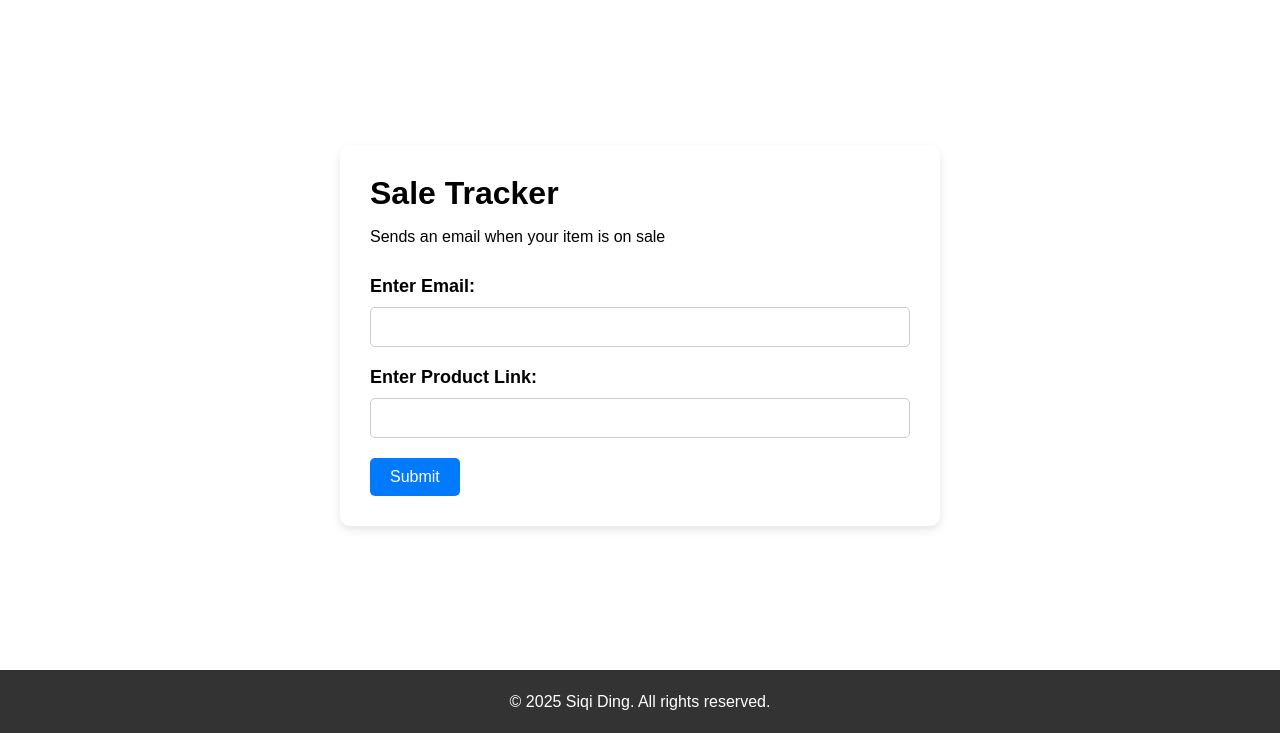
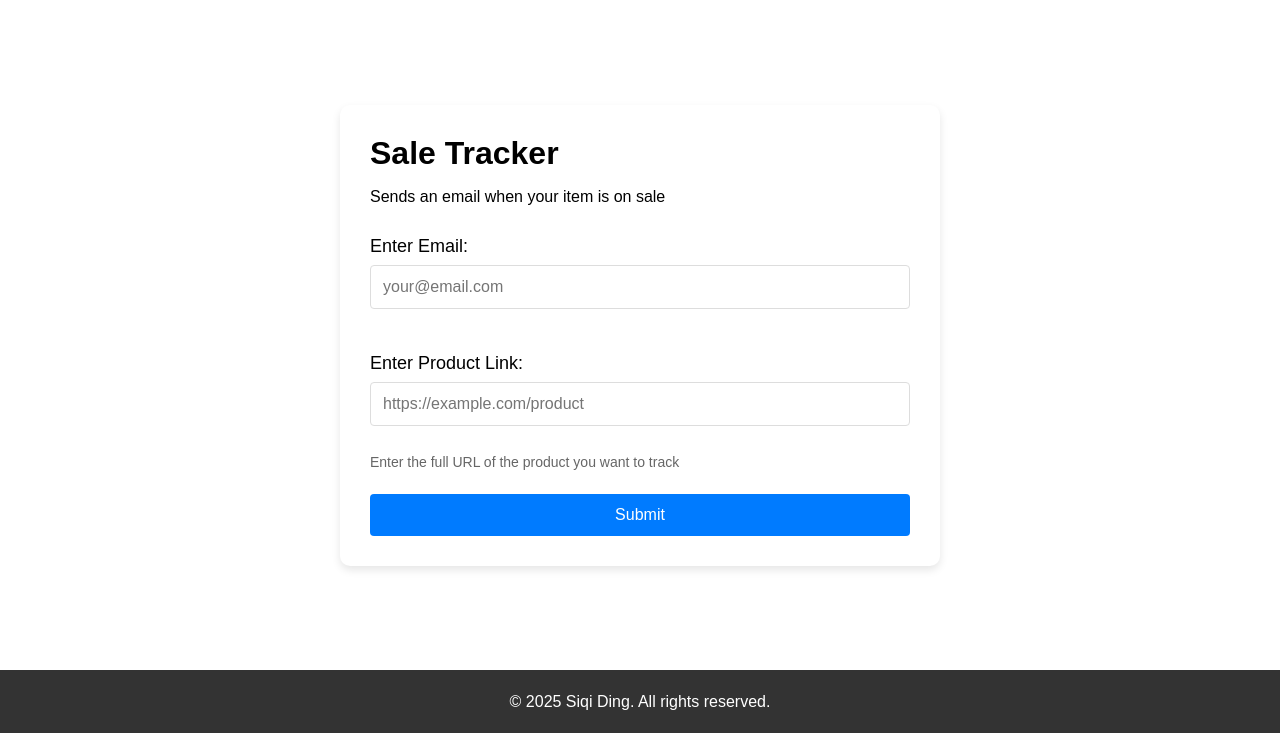
Before and after one commit to developer-az/SalesTracker, a Flask app: page / in a window 1280 px wide. Shown: the part 67-800 px from the top of the page. Run offline with Flask 3, Linux system fonts and the light colour scheme.

Commit message:
Enhance Sale Tracker ~ improved email, security, and UI
- Added ProductState class for better state management
- Improved email sending with better error handling
- Added loading states and better user feedback
- Enhanced form validation and styling
- Added rate limiting and security features
- Improved logging and debugging

```diff
--- a/app.py
+++ b/app.py
@@ -1,5 +1,7 @@
 from flask import Flask, request, jsonify, render_template
 from flask_cors import CORS
+from flask_limiter import Limiter
+from flask_limiter.util import get_remote_address
 import smtplib
 from email.mime.text import MIMEText
 from email.mime.multipart import MIMEMultipart
@@ -8,108 +10,229 @@ import os
 import requests
 from bs4 import BeautifulSoup
 from dotenv import load_dotenv
+import logging
+import re
+from urllib.parse import urlparse
+import atexit
 
+# Configure logging
+logging.basicConfig(
+    level=logging.INFO,
+    format='%(asctime)s - %(name)s - %(levelname)s - %(message)s'
+)
+logger = logging.getLogger(__name__)
+
+# Load environment variables
 load_dotenv()
+
+# Initialize Flask app
 app = Flask(__name__)
 CORS(app)
 
+# Initialize rate limiter
+limiter = Limiter(
+    get_remote_address,
+    app=app,
+    default_limits=["200 per day", "50 per hour"]
+)
+
+# Initialize scheduler
 scheduler = BackgroundScheduler()
-product_link = ""
-product_details = {}
 
-# Function to get product details
-def get_product_details():
+# Global state
+class ProductState:
+    def __init__(self):
+        self.link = ""
+        self.details = {}
 
-    response = requests.get(product_link)
-    soup = BeautifulSoup(response.content, 'html.parser')
+product_state = ProductState()
 
-    name_element = soup.find("meta", attrs={'property': 'og:title'})
-    price_element = soup.find('span', class_='price')
-    print(name_element.get("content"))
-    print(price_element)
-    if name_element:
-        product_name = name_element.get("content")
-    else:
-        product_name = 'Product name not found'
-    if price_element:
-        product_price = price_element.get_text().strip()
-    else:
-        product_price = 'Price not found'
+def validate_email(email):
+    """Validate email format"""
+    pattern = r'^[a-zA-Z0-9._%+-]+@[a-zA-Z0-9.-]+\.[a-zA-Z]{2,}$'
+    return re.match(pattern, email) is not None
 
-    return product_name, product_price
-
-# Function to check if the product is on sale
-def get_product_sales():
-    response = requests.get(product_link)
-    soup = BeautifulSoup(response.content, 'html.parser')
-
-    sale_label = soup.find('div', class_='sale-label')  # Example: Class name might vary
-    original_price_element = soup.find('span', class_='original-price')  # Example: Class name might vary
-    discounted_price_element = soup.find('span', class_='discounted-price')  # Example: Class name might vary
-    #and (original_price_element != discounted_price_element)
-    if sale_label or (original_price_element and discounted_price_element):
-        print(sale_label)
-        print(original_price_element)
-        print(discounted_price_element)
-        return True
-    else:
+def validate_url(url):
+    """Validate URL format"""
+    try:
+        result = urlparse(url)
+        return all([result.scheme, result.netloc])
+    except:
         return False
 
-# Function to send email
+def get_product_details():
+    """Get product details with error handling"""
+    try:
+        if not product_state.link:
+            raise ValueError("Product link not set")
+
+        response = requests.get(product_state.link, timeout=10)
+        response.raise_for_status()
+        soup = BeautifulSoup(response.content, 'html.parser')
+
+        name_element = soup.find("meta", attrs={'property': 'og:title'})
+        price_element = soup.find('span', class_='price')
+
+        if not name_element:
+            raise ValueError("Product name not found")
+        if not price_element:
+            raise ValueError("Price not found")
+
+        product_name = name_element.get("content")
+        product_price = price_element.get_text().strip()
+
+        return product_name, product_price
+    except requests.RequestException as e:
+        logger.error(f"Error fetching product details: {str(e)}")
+        raise
+    except Exception as e:
+        logger.error(f"Unexpected error in get_product_details: {str(e)}")
+        raise
+
+def get_product_sales():
+    """Check if product is on sale with error handling"""
+    try:
+        if not product_state.link:
+            raise ValueError("Product link not set")
+
+        response = requests.get(product_state.link, timeout=10)
+        response.raise_for_status()
+        soup = BeautifulSoup(response.content, 'html.parser')
+
+        sale_label = soup.find('div', class_='sale-label')
+        original_price_element = soup.find('span', class_='original-price')
+        discounted_price_element = soup.find('span', class_='discounted-price')
+
+        return bool(sale_label or (original_price_element and discounted_price_element))
+    except Exception as e:
+        logger.error(f"Error checking product sales: {str(e)}")
+        return False
+
 def send_email(recipient_email):
+    """Send email with error handling"""
+    try:
+        sender_email = os.environ.get('SENDER_EMAIL')
+        sender_password = os.environ.get('EMAIL_PASSWORD')
 
-    sender_email = os.environ.get('SENDER_EMAIL')
-    sender_password = os.environ.get('EMAIL_PASSWORD')
+        if not sender_email or not sender_password:
+            raise ValueError("Email credentials not properly configured")
 
-    product_details['name'], product_details['price'] = get_product_details()
-    # get_product_sales()
-    # product_details['sale'] = get_product_sales()
-    print(product_details)
-    message = MIMEMultipart()
-    message['From'] = sender_email
-    message['To'] = recipient_email
-    message['Subject'] = 'Your Product ' + product_details['name'] + ' is on sale!'
-    body = f"The price of {product_details['name']} is: {product_details['price']}, \nCheck it out here: {product_link}"
-    message.attach(MIMEText(body, 'plain'))
+        if not product_state.link:
+            raise ValueError("Please set a product link first")
 
-    try:
-        server = smtplib.SMTP('smtp.gmail.com', 587)
-        server.starttls()
-        server.login(sender_email, sender_password)
-        server.sendmail(sender_email, recipient_email, message.as_string())
-        server.quit()
-        print(f"Email sent successfully to {recipient_email}")
+        logger.info(f"Fetching product details for link: {product_state.link}")
+        product_state.details['name'], product_state.details['price'] = get_product_details()
+        product_state.details['sale'] = get_product_sales()
+
+        logger.info(f"Product details fetched: {product_state.details}")
+
+        message = MIMEMultipart()
+        message['From'] = sender_email
+        message['To'] = recipient_email
+        message['Subject'] = f'Product Update: {product_state.details["name"]}'
+
+        body = f"""
+        Product: {product_state.details['name']}
+        Current Price: {product_state.details['price']}
+        On Sale: {'Yes' if product_state.details['sale'] else 'No'}
+        Check it out here: {product_state.link}
+        """
+
+        message.attach(MIMEText(body, 'plain'))
+
+        logger.info(f"Attempting to send email to {recipient_email}")
+        with smtplib.SMTP('smtp.gmail.com', 587) as server:
+            server.starttls()
+            server.login(sender_email, sender_password)
+            server.send_message(message)
+
+        logger.info(f"Email sent successfully to {recipient_email}")
+        return True
+    except smtplib.SMTPAuthenticationError as e:
+        logger.error(f"SMTP Authentication Error: {str(e)}")
+        raise ValueError("Invalid email credentials. Please check your Gmail app password.")
+    except smtplib.SMTPException as e:
+        logger.error(f"SMTP Error: {str(e)}")
+        raise ValueError(f"Failed to send email: {str(e)}")
     except Exception as e:
-        print(f"Error sending email: {str(e)}")
+        logger.error(f"Error sending email: {str(e)}")
+        raise ValueError(f"Unexpected error: {str(e)}")
 
-# Homepage route
 @app.route('/')
 def home():
+    """Homepage route"""
     return render_template('index.html')
 
+@app.route('/health')
+def health_check():
+    """Health check endpoint"""
+    return jsonify({'status': 'healthy'}), 200
+
 @app.route('/schedule-email', methods=['POST'])
+@limiter.limit("5 per minute")
 def schedule_email():
+    """Schedule email with validation"""
     try:
-        recipient_email = request.json.get('recipient_email')
-        send_email(recipient_email)    #for debuging
+        data = request.get_json()
+        if not data:
+            return jsonify({'error': 'No data provided'}), 400
+
+        recipient_email = data.get('recipient_email')
+        if not recipient_email or not validate_email(recipient_email):
+            return jsonify({'error': 'Invalid email address'}), 400
+
+        if not product_state.link:
+            return jsonify({'error': 'Please set a product link first'}), 400
+
+        # Send a test email immediately
+        try:
+            send_email(recipient_email)
+        except ValueError as e:
+            return jsonify({'error': str(e)}), 400
+        except Exception as e:
+            return jsonify({'error': f"Failed to send email: {str(e)}"}), 500
+
+        # Schedule the email
         if not scheduler.running:
             scheduler.add_job(send_email, 'cron', hour=15, minute=23, args=[recipient_email])
             scheduler.start()
-        return jsonify({'message': 'Email sent manually'}), 200
+
+        return jsonify({
+            'message': 'Email sent successfully and scheduled for daily updates',
+            'product': product_state.details
+        }), 200
     except Exception as e:
-        print(f"Error: {str(e)}")
-        return jsonify({'message': 'Failed to send email'}), 500
+        logger.error(f"Error scheduling email: {str(e)}")
+        return jsonify({'error': str(e)}), 500
 
 @app.route('/update-product-link', methods=['POST'])
+@limiter.limit("5 per minute")
 def update_product_link():
+    """Update product link with validation"""
     try:
-        global product_link
-        product_link = request.json.get('productLink')
-        product_details.clear()  # Clear the cached product details
+        data = request.get_json()
+        if not data:
+            return jsonify({'error': 'No data provided'}), 400
+
+        new_link = data.get('productLink')
+        if not new_link or not validate_url(new_link):
+            return jsonify({'error': 'Invalid product link'}), 400
+
+        product_state.link = new_link
+        product_state.details.clear()
+
+        # Test the link immediately
+        get_product_details()
+
         return jsonify({'message': 'Product link updated successfully'}), 200
     except Exception as e:
-        print(f"Error: {str(e)}")
-        return jsonify({'message': 'Failed to update product link'}), 500
+        logger.error(f"Error updating product link: {str(e)}")
+        return jsonify({'error': str(e)}), 500
+
+# Register scheduler shutdown
+atexit.register(lambda: scheduler.shutdown())
 
 if __name__ == '__main__':
-    app.run(debug=True)
+    # Use environment variable for port
+    port = int(os.environ.get('PORT', 5000))
+    app.run(host='0.0.0.0', port=port)
--- a/static/scripts.js
+++ b/static/scripts.js
@@ -22,44 +22,95 @@ function topFunction() {
   document.documentElement.scrollTo({ top: 0, behavior: "smooth" });
 }
 
+// Show loading state
+function showLoading() {
+  const submitButton = document.querySelector('button[type="submit"]');
+  submitButton.disabled = true;
+  submitButton.innerHTML = 'Processing...';
+}
+
+// Hide loading state
+function hideLoading() {
+  const submitButton = document.querySelector('button[type="submit"]');
+  submitButton.disabled = false;
+  submitButton.innerHTML = 'Submit';
+}
+
+// Show error message
+function showError(message) {
+  const errorDiv = document.getElementById('error-message');
+  errorDiv.textContent = message;
+  errorDiv.style.display = 'block';
+  setTimeout(() => {
+    errorDiv.style.display = 'none';
+  }, 5000);
+}
+
+// Show success message
+function showSuccess(message) {
+  const successDiv = document.getElementById('success-message');
+  successDiv.textContent = message;
+  successDiv.style.display = 'block';
+  setTimeout(() => {
+    successDiv.style.display = 'none';
+  }, 5000);
+}
+
 document
   .getElementById("combinedForm")
-  .addEventListener("submit", function (event) {
+  .addEventListener("submit", async function (event) {
     event.preventDefault();
+    showLoading();
 
     const recipient_email = document.getElementById("email").value;
     const productLink = document.getElementById("productLink").value;
 
-    fetch("http://127.0.0.1:5000/update-product-link", {
+    try {
+      // First update the product link
+      const updateResponse = await fetch("/update-product-link", {
         method: "POST",
         headers: {
           "Content-Type": "application/json",
         },
         body: JSON.stringify({ productLink: productLink }),
-    })
-      .then((response) => {
-        if (response.ok) {
-          console.log("Product link updated successfully!");
-          return fetch("http://127.0.0.1:5000/schedule-email", {
+      });
+
+      const updateData = await updateResponse.json();
+
+      if (!updateResponse.ok) {
+        throw new Error(updateData.error || "Error updating product link");
+      }
+
+      // Then schedule the email
+      const emailResponse = await fetch("/schedule-email", {
         method: "POST",
         headers: {
           "Content-Type": "application/json",
         },
         body: JSON.stringify({ recipient_email: recipient_email }),
       });
-        } else {
-          throw new Error("Error updating product link");
+
+      const emailData = await emailResponse.json();
+
+      if (!emailResponse.ok) {
+        throw new Error(emailData.error || "Error scheduling email");
       }
-      })
-      .then((response) => {
-        if (response.ok) {
-          alert("Email sent successfully!");
-        } else {
-          alert("Error sending email!");
+
+      // Show success message with product details
+      const productDetails = emailData.product;
+      const successMessage = `
+        Email sent successfully!
+        Product: ${productDetails.name}
+        Price: ${productDetails.price}
+        On Sale: ${productDetails.sale ? 'Yes' : 'No'}
+        You will receive daily updates at 3:23 PM.
+      `;
+      showSuccess(successMessage);
+      event.target.reset();
+    } catch (error) {
+      console.error("Error:", error);
+      showError(error.message);
+    } finally {
+      hideLoading();
     }
-      })
-      .catch((error) => {
-        console.error("Error:", error);
-        alert(`Error: ${error.message}`);
   });
-  });
--- a/static/styles.css
+++ b/static/styles.css
@@ -133,3 +133,76 @@
   padding-top: 0.5%;
   padding-bottom: 0.5%;
 }
+
+.form-group {
+  margin-bottom: 1.5rem;
+}
+
+.form-group label {
+  display: block;
+  margin-bottom: 0.5rem;
+  font-weight: 500;
+}
+
+.form-group input {
+  width: 100%;
+  padding: 0.75rem;
+  border: 1px solid #ddd;
+  border-radius: 4px;
+  font-size: 1rem;
+  transition: border-color 0.3s ease;
+}
+
+.form-group input:focus {
+  outline: none;
+  border-color: #007bff;
+  box-shadow: 0 0 0 2px rgba(0, 123, 255, 0.25);
+}
+
+.help-text {
+  display: block;
+  margin-top: 0.5rem;
+  font-size: 0.875rem;
+  color: #666;
+}
+
+.message {
+  padding: 1rem;
+  margin-bottom: 1rem;
+  border-radius: 4px;
+  font-weight: 500;
+}
+
+.message.error {
+  background-color: #fee2e2;
+  border: 1px solid #fecaca;
+  color: #dc2626;
+}
+
+.message.success {
+  background-color: #dcfce7;
+  border: 1px solid #bbf7d0;
+  color: #16a34a;
+}
+
+button[type="submit"] {
+  width: 100%;
+  padding: 0.75rem;
+  background-color: #007bff;
+  color: white;
+  border: none;
+  border-radius: 4px;
+  font-size: 1rem;
+  font-weight: 500;
+  cursor: pointer;
+  transition: background-color 0.3s ease;
+}
+
+button[type="submit"]:hover {
+  background-color: #0056b3;
+}
+
+button[type="submit"]:disabled {
+  background-color: #ccc;
+  cursor: not-allowed;
+}
--- a/templates/index.html
+++ b/templates/index.html
@@ -8,6 +8,7 @@
       rel="stylesheet"
       href="{{ url_for('static', filename='styles.css') }}"
     />
+    <link rel="icon" type="image/x-icon" href="{{ url_for('static', filename='favicon.ico') }}">
   </head>
 
   <body class="webpage">
@@ -36,12 +37,34 @@
         <h1>Sale Tracker</h1>
         <p>Sends an email when your item is on sale</p>
       </div>
+
+      <!-- Message containers -->
+      <div id="error-message" class="message error" style="display: none;"></div>
+      <div id="success-message" class="message success" style="display: none;"></div>
+
       <form id="combinedForm">
-        <label for="email">Enter Email:</label>
-        <input type="email" id="email" name="email" required />
+        <div class="form-group">
+          <label for="email">Enter Email:</label>
+          <input
+            type="email"
+            id="email"
+            name="email"
+            required
+            placeholder="your@email.com"
+          />
+        </div>
 
-        <label for="productLink">Enter Product Link:</label>
-        <input type="url" id="productLink" name="productLink" required />
+        <div class="form-group">
+          <label for="productLink">Enter Product Link:</label>
+          <input
+            type="url"
+            id="productLink"
+            name="productLink"
+            required
+            placeholder="https://example.com/product"
+          />
+          <small class="help-text">Enter the full URL of the product you want to track</small>
+        </div>
 
         <button type="submit">Submit</button>
       </form>
```
Also changed, not shown: requirements.txt (added, +8 -0 lines), README.md, 2 other files. Lines whose indentation alone changed are shown as unchanged.
